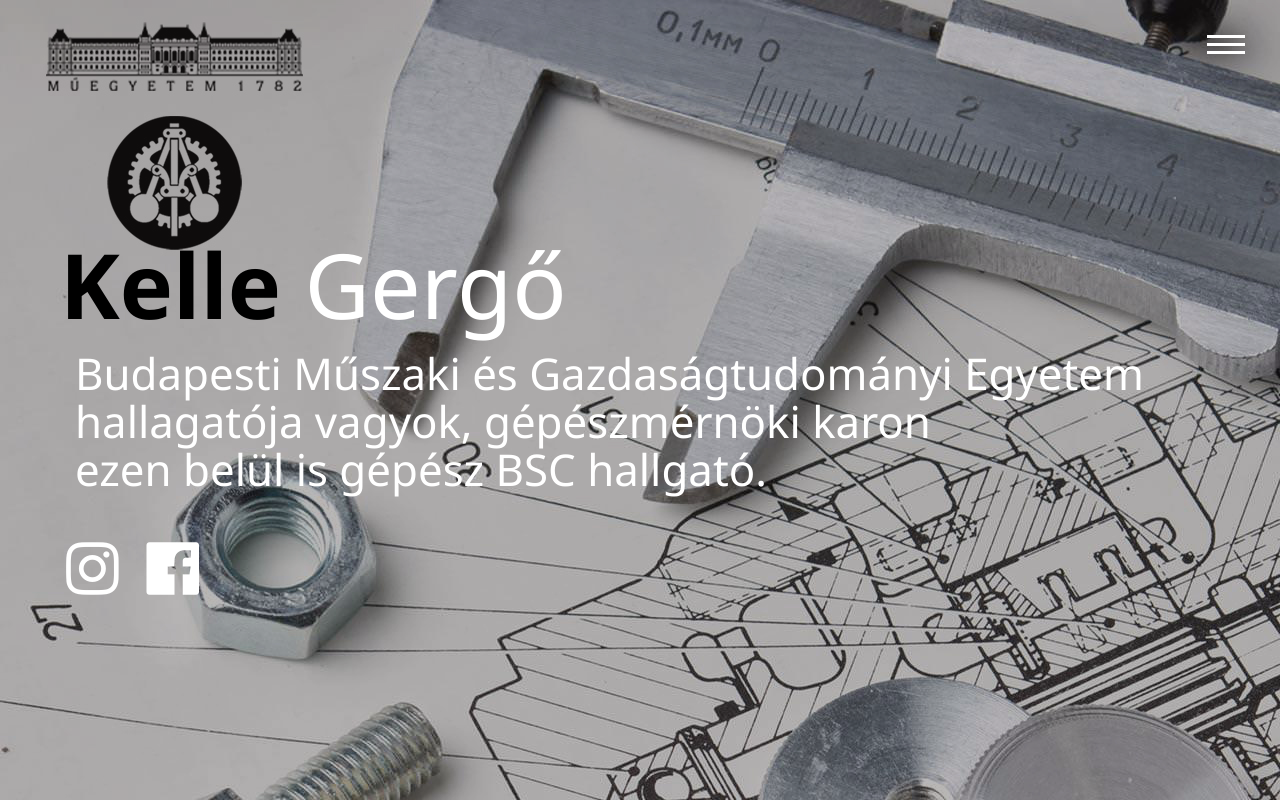
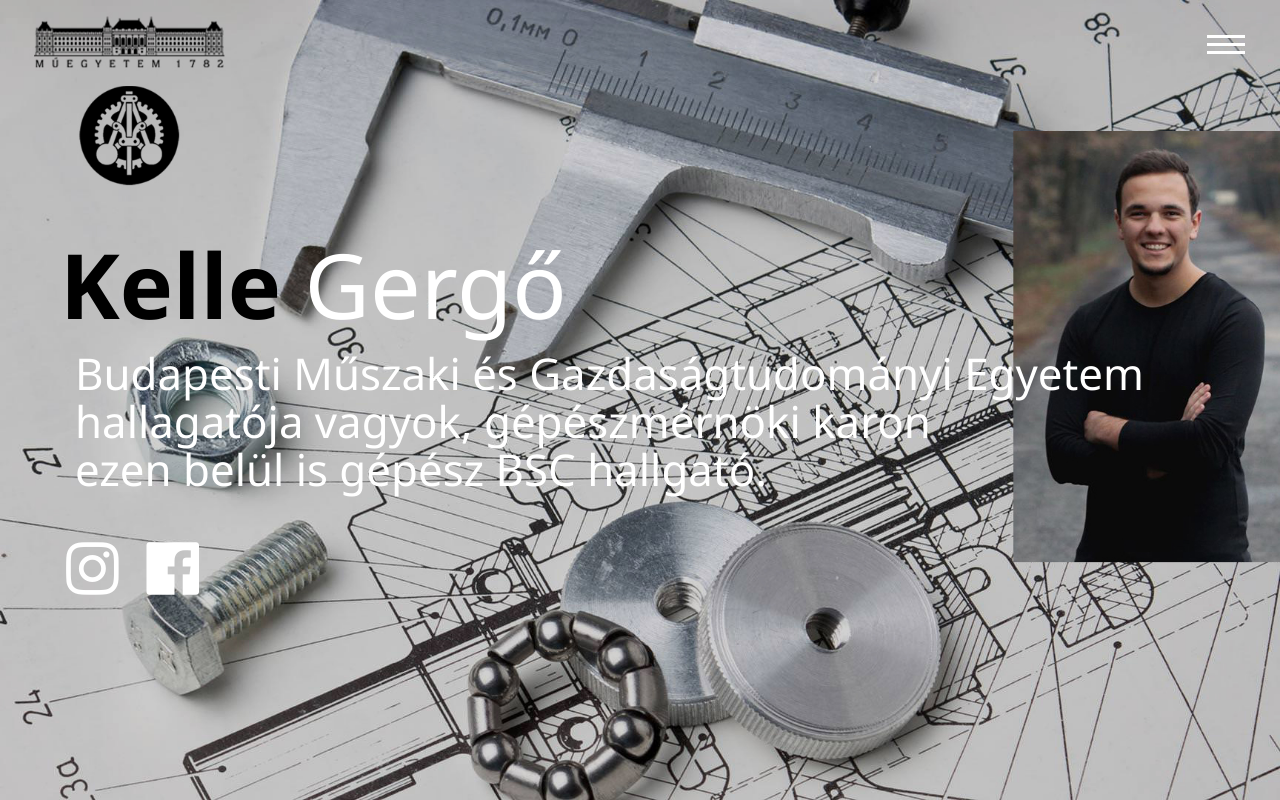
Before and after one commit to kellegergo1999/2HF-1, a plain HTML site: page index.html in a window 1280 px wide. Drawn offline with nearby package versions, Linux system fonts and the light colour scheme.

Commit message:
Update main.css

```diff
--- a/css/main.css
+++ b/css/main.css
@@ -134,15 +134,15 @@ body {
   font-family: "Segoe UI", Tahoma, Geneva, Verdana, sans-serif;
   line-height: 1.5;
 }
-/*Fixed kell hogy ne rontsa el az f12*/
+
 body#bg-img {
   background: url(../img/background.jpg);
   background-attachment: fixed;
-  background-size: fixed;
+  background-size: cover;
 }
 body#bg-img:after {
   content: "";
-  position: fixed;
+  position: cover;
   top: 0;
   right: 0;
   width: 100%;
```
